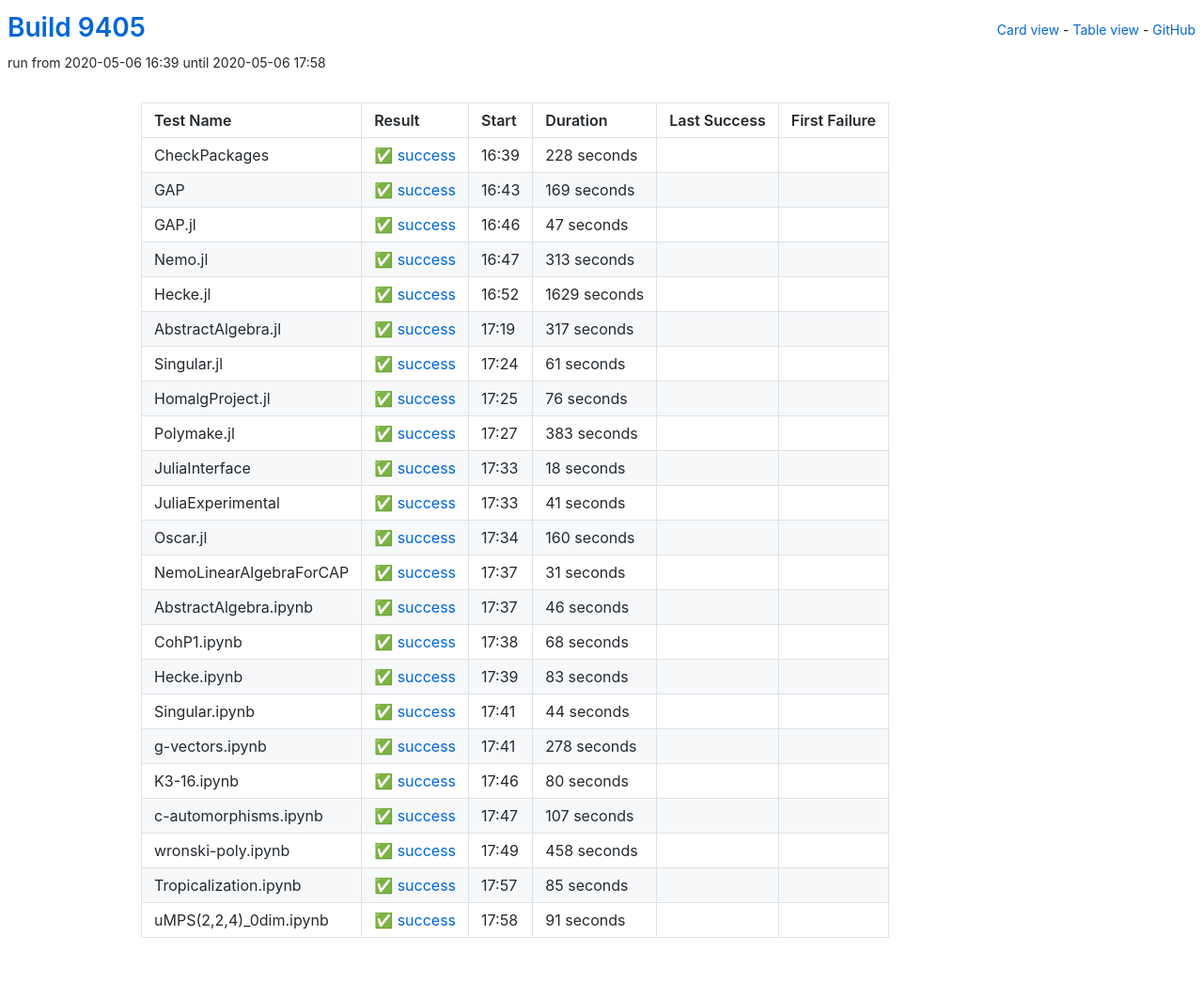
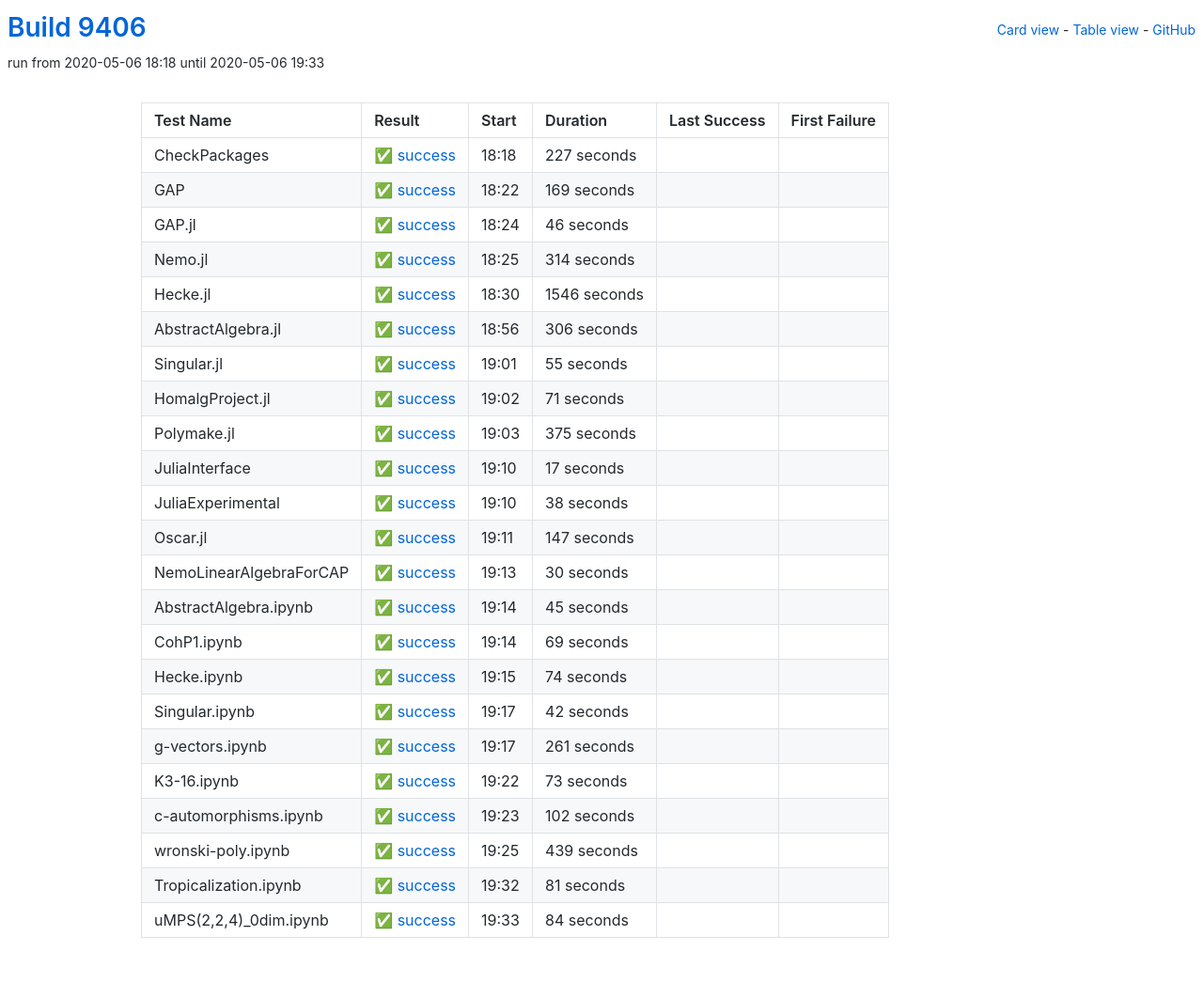
Before and after one commit to oscar-system/oscar-ci-status, a Jekyll site: the page built from table.html, in a window 1280 px wide. Shown: the whole page at 94% size. Built offline with Jekyll 4.4.1, drawn with Linux system fonts in a browser that asks for light colours.

Commit message:
Build 9406

```diff
--- a/_data/ci.yml
+++ b/_data/ci.yml
@@ -1,17 +1,17 @@
-build: 9405
-build_url: https://oscarci.mathematik.uni-kl.de/job/oscar/9405/
+build: 9406
+build_url: https://oscarci.mathematik.uni-kl.de/job/oscar/9406/
 job: oscar
 tests:
-- duration: 228
+- duration: 227
   exitcode: 0
   first_failure: false
   first_failure_url: null
   id: checkpackages
   last_success: false
   last_success_url: null
-  log: https://oscarci.mathematik.uni-kl.de/job/oscar/9405/artifact/logs/build-9405/CheckPackages.log
+  log: https://oscarci.mathematik.uni-kl.de/job/oscar/9406/artifact/logs/build-9406/CheckPackages.log
   name: CheckPackages
-  start: 2020-05-06 16:39
+  start: 2020-05-06 18:18
   status: success
   success: true
 - duration: 169
@@ -21,260 +21,260 @@
   id: gap
   last_success: false
   last_success_url: null
-  log: https://oscarci.mathematik.uni-kl.de/job/oscar/9405/artifact/logs/build-9405/GAP.log
+  log: https://oscarci.mathematik.uni-kl.de/job/oscar/9406/artifact/logs/build-9406/GAP.log
   name: GAP
-  start: 2020-05-06 16:43
+  start: 2020-05-06 18:22
   status: success
   success: true
-- duration: 47
+- duration: 46
   exitcode: 0
   first_failure: false
   first_failure_url: null
   id: gap-jl
   last_success: false
   last_success_url: null
-  log: https://oscarci.mathematik.uni-kl.de/job/oscar/9405/artifact/logs/build-9405/GAP.jl.log
+  log: https://oscarci.mathematik.uni-kl.de/job/oscar/9406/artifact/logs/build-9406/GAP.jl.log
   name: GAP.jl
-  start: 2020-05-06 16:46
+  start: 2020-05-06 18:24
   status: success
   success: true
-- duration: 313
+- duration: 314
   exitcode: 0
   first_failure: false
   first_failure_url: null
   id: nemo-jl
   last_success: false
   last_success_url: null
-  log: https://oscarci.mathematik.uni-kl.de/job/oscar/9405/artifact/logs/build-9405/Nemo.jl.log
+  log: https://oscarci.mathematik.uni-kl.de/job/oscar/9406/artifact/logs/build-9406/Nemo.jl.log
   name: Nemo.jl
-  start: 2020-05-06 16:47
+  start: 2020-05-06 18:25
   status: success
   success: true
-- duration: 1629
+- duration: 1546
   exitcode: 0
   first_failure: false
   first_failure_url: null
   id: hecke-jl
   last_success: false
   last_success_url: null
-  log: https://oscarci.mathematik.uni-kl.de/job/oscar/9405/artifact/logs/build-9405/Hecke.jl.log
+  log: https://oscarci.mathematik.uni-kl.de/job/oscar/9406/artifact/logs/build-9406/Hecke.jl.log
   name: Hecke.jl
-  start: 2020-05-06 16:52
+  start: 2020-05-06 18:30
   status: success
   success: true
-- duration: 317
+- duration: 306
   exitcode: 0
   first_failure: false
   first_failure_url: null
   id: abstractalgebra-jl
   last_success: false
   last_success_url: null
-  log: https://oscarci.mathematik.uni-kl.de/job/oscar/9405/artifact/logs/build-9405/AbstractAlgebra.jl.log
+  log: https://oscarci.mathematik.uni-kl.de/job/oscar/9406/artifact/logs/build-9406/AbstractAlgebra.jl.log
   name: AbstractAlgebra.jl
-  start: 2020-05-06 17:19
+  start: 2020-05-06 18:56
   status: success
   success: true
-- duration: 61
+- duration: 55
   exitcode: 0
   first_failure: false
   first_failure_url: null
   id: singular-jl
   last_success: false
   last_success_url: null
-  log: https://oscarci.mathematik.uni-kl.de/job/oscar/9405/artifact/logs/build-9405/Singular.jl.log
+  log: https://oscarci.mathematik.uni-kl.de/job/oscar/9406/artifact/logs/build-9406/Singular.jl.log
   name: Singular.jl
-  start: 2020-05-06 17:24
+  start: 2020-05-06 19:01
   status: success
   success: true
-- duration: 76
+- duration: 71
   exitcode: 0
   first_failure: false
   first_failure_url: null
   id: homalgproject-jl
   last_success: false
   last_success_url: null
-  log: https://oscarci.mathematik.uni-kl.de/job/oscar/9405/artifact/logs/build-9405/HomalgProject.jl.log
+  log: https://oscarci.mathematik.uni-kl.de/job/oscar/9406/artifact/logs/build-9406/HomalgProject.jl.log
   name: HomalgProject.jl
-  start: 2020-05-06 17:25
+  start: 2020-05-06 19:02
   status: success
   success: true
-- duration: 383
+- duration: 375
   exitcode: 0
   first_failure: false
   first_failure_url: null
   id: polymake-jl
   last_success: false
   last_success_url: null
-  log: https://oscarci.mathematik.uni-kl.de/job/oscar/9405/artifact/logs/build-9405/Polymake.jl.log
+  log: https://oscarci.mathematik.uni-kl.de/job/oscar/9406/artifact/logs/build-9406/Polymake.jl.log
   name: Polymake.jl
-  start: 2020-05-06 17:27
+  start: 2020-05-06 19:03
   status: success
   success: true
-- duration: 18
+- duration: 17
   exitcode: 0
   first_failure: false
   first_failure_url: null
   id: juliainterface
   last_success: false
   last_success_url: null
-  log: https://oscarci.mathematik.uni-kl.de/job/oscar/9405/artifact/logs/build-9405/JuliaInterface.log
+  log: https://oscarci.mathematik.uni-kl.de/job/oscar/9406/artifact/logs/build-9406/JuliaInterface.log
   name: JuliaInterface
-  start: 2020-05-06 17:33
+  start: 2020-05-06 19:10
   status: success
   success: true
-- duration: 41
+- duration: 38
   exitcode: 0
   first_failure: false
   first_failure_url: null
   id: juliaexperimental
   last_success: false
   last_success_url: null
-  log: https://oscarci.mathematik.uni-kl.de/job/oscar/9405/artifact/logs/build-9405/JuliaExperimental.log
+  log: https://oscarci.mathematik.uni-kl.de/job/oscar/9406/artifact/logs/build-9406/JuliaExperimental.log
   name: JuliaExperimental
-  start: 2020-05-06 17:33
+  start: 2020-05-06 19:10
   status: success
   success: true
-- duration: 160
+- duration: 147
   exitcode: 0
   first_failure: false
   first_failure_url: null
   id: oscar-jl
   last_success: false
   last_success_url: null
-  log: https://oscarci.mathematik.uni-kl.de/job/oscar/9405/artifact/logs/build-9405/Oscar.jl.log
+  log: https://oscarci.mathematik.uni-kl.de/job/oscar/9406/artifact/logs/build-9406/Oscar.jl.log
   name: Oscar.jl
-  start: 2020-05-06 17:34
+  start: 2020-05-06 19:11
   status: success
   success: true
-- duration: 31
+- duration: 30
   exitcode: 0
   first_failure: false
   first_failure_url: null
   id: nemolinearalgebraforcap
   last_success: false
   last_success_url: null
-  log: https://oscarci.mathematik.uni-kl.de/job/oscar/9405/artifact/logs/build-9405/NemoLinearAlgebraForCAP.log
+  log: https://oscarci.mathematik.uni-kl.de/job/oscar/9406/artifact/logs/build-9406/NemoLinearAlgebraForCAP.log
   name: NemoLinearAlgebraForCAP
-  start: 2020-05-06 17:37
+  start: 2020-05-06 19:13
   status: success
   success: true
-- duration: 46
+- duration: 45
   exitcode: 0
   first_failure: false
   first_failure_url: null
   id: abstractalgebra-ipynb
   last_success: false
   last_success_url: null
-  log: https://oscarci.mathematik.uni-kl.de/job/oscar/9405/artifact/logs/build-9405/AbstractAlgebra.ipynb.log
+  log: https://oscarci.mathematik.uni-kl.de/job/oscar/9406/artifact/logs/build-9406/AbstractAlgebra.ipynb.log
   name: AbstractAlgebra.ipynb
-  start: 2020-05-06 17:37
+  start: 2020-05-06 19:14
   status: success
   success: true
-- duration: 68
+- duration: 69
   exitcode: 0
   first_failure: false
   first_failure_url: null
   id: cohp1-ipynb
   last_success: false
   last_success_url: null
-  log: https://oscarci.mathematik.uni-kl.de/job/oscar/9405/artifact/logs/build-9405/CohP1.ipynb.log
+  log: https://oscarci.mathematik.uni-kl.de/job/oscar/9406/artifact/logs/build-9406/CohP1.ipynb.log
   name: CohP1.ipynb
-  start: 2020-05-06 17:38
+  start: 2020-05-06 19:14
   status: success
   success: true
-- duration: 83
+- duration: 74
   exitcode: 0
   first_failure: false
   first_failure_url: null
   id: hecke-ipynb
   last_success: false
   last_success_url: null
-  log: https://oscarci.mathematik.uni-kl.de/job/oscar/9405/artifact/logs/build-9405/Hecke.ipynb.log
+  log: https://oscarci.mathematik.uni-kl.de/job/oscar/9406/artifact/logs/build-9406/Hecke.ipynb.log
   name: Hecke.ipynb
-  start: 2020-05-06 17:39
+  start: 2020-05-06 19:15
   status: success
   success: true
-- duration: 44
+- duration: 42
   exitcode: 0
   first_failure: false
   first_failure_url: null
   id: singular-ipynb
   last_success: false
   last_success_url: null
-  log: https://oscarci.mathematik.uni-kl.de/job/oscar/9405/artifact/logs/build-9405/Singular.ipynb.log
+  log: https://oscarci.mathematik.uni-kl.de/job/oscar/9406/artifact/logs/build-9406/Singular.ipynb.log
   name: Singular.ipynb
-  start: 2020-05-06 17:41
+  start: 2020-05-06 19:17
   status: success
   success: true
-- duration: 278
+- duration: 261
   exitcode: 0
   first_failure: false
   first_failure_url: null
   id: g-vectors-ipynb
   last_success: false
   last_success_url: null
-  log: https://oscarci.mathematik.uni-kl.de/job/oscar/9405/artifact/logs/build-9405/g-vectors.ipynb.log
+  log: https://oscarci.mathematik.uni-kl.de/job/oscar/9406/artifact/logs/build-9406/g-vectors.ipynb.log
   name: g-vectors.ipynb
-  start: 2020-05-06 17:41
+  start: 2020-05-06 19:17
   status: success
   success: true
-- duration: 80
+- duration: 73
   exitcode: 0
   first_failure: false
   first_failure_url: null
   id: k3-16-ipynb
   last_success: false
   last_success_url: null
-  log: https://oscarci.mathematik.uni-kl.de/job/oscar/9405/artifact/logs/build-9405/K3-16.ipynb.log
+  log: https://oscarci.mathematik.uni-kl.de/job/oscar/9406/artifact/logs/build-9406/K3-16.ipynb.log
   name: K3-16.ipynb
-  start: 2020-05-06 17:46
+  start: 2020-05-06 19:22
   status: success
   success: true
-- duration: 107
+- duration: 102
   exitcode: 0
   first_failure: false
   first_failure_url: null
   id: c-automorphisms-ipynb
   last_success: false
   last_success_url: null
-  log: https://oscarci.mathematik.uni-kl.de/job/oscar/9405/artifact/logs/build-9405/c-automorphisms.ipynb.log
+  log: https://oscarci.mathematik.uni-kl.de/job/oscar/9406/artifact/logs/build-9406/c-automorphisms.ipynb.log
   name: c-automorphisms.ipynb
-  start: 2020-05-06 17:47
+  start: 2020-05-06 19:23
   status: success
   success: true
-- duration: 458
+- duration: 439
   exitcode: 0
   first_failure: false
   first_failure_url: null
   id: wronski-poly-ipynb
   last_success: false
   last_success_url: null
-  log: https://oscarci.mathematik.uni-kl.de/job/oscar/9405/artifact/logs/build-9405/wronski-poly.ipynb.log
+  log: https://oscarci.mathematik.uni-kl.de/job/oscar/9406/artifact/logs/build-9406/wronski-poly.ipynb.log
   name: wronski-poly.ipynb
-  start: 2020-05-06 17:49
+  start: 2020-05-06 19:25
   status: success
   success: true
-- duration: 85
+- duration: 81
   exitcode: 0
   first_failure: false
   first_failure_url: null
   id: tropicalization-ipynb
   last_success: false
   last_success_url: null
-  log: https://oscarci.mathematik.uni-kl.de/job/oscar/9405/artifact/logs/build-9405/Tropicalization.ipynb.log
+  log: https://oscarci.mathematik.uni-kl.de/job/oscar/9406/artifact/logs/build-9406/Tropicalization.ipynb.log
   name: Tropicalization.ipynb
-  start: 2020-05-06 17:57
+  start: 2020-05-06 19:32
   status: success
   success: true
-- duration: 91
+- duration: 84
   exitcode: 0
   first_failure: false
   first_failure_url: null
   id: umps-2-2-4-0dim-ipynb
   last_success: false
   last_success_url: null
-  log: https://oscarci.mathematik.uni-kl.de/job/oscar/9405/artifact/logs/build-9405/uMPS-2-2-4-_0dim.ipynb.log
+  log: https://oscarci.mathematik.uni-kl.de/job/oscar/9406/artifact/logs/build-9406/uMPS-2-2-4-_0dim.ipynb.log
   name: uMPS(2,2,4)_0dim.ipynb
-  start: 2020-05-06 17:58
+  start: 2020-05-06 19:33
   status: success
   success: true
```
Also changed, not shown: README.md.
